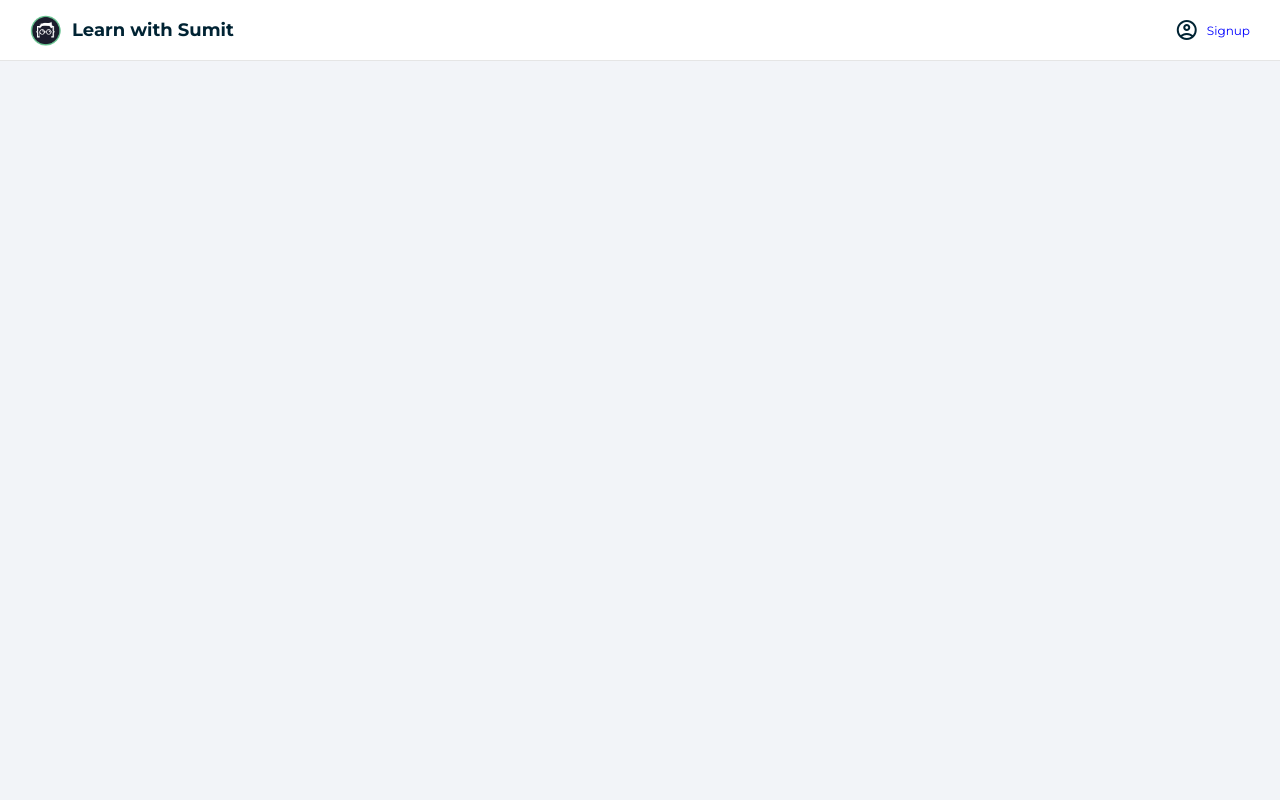
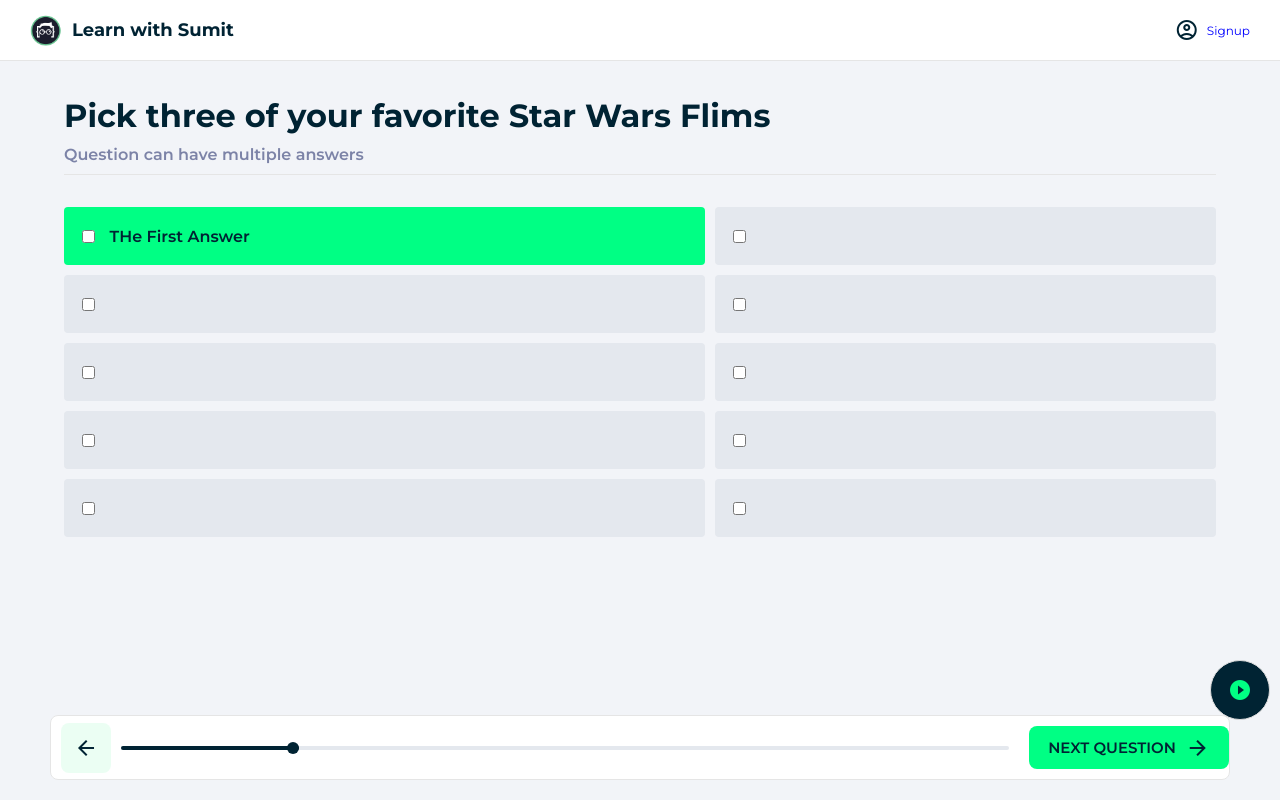
Before and after one commit to faiyaz032/react-quiz-app, a React (Vite) app: page / in a window 1280 px wide. Built offline with nearby package versions, Linux system fonts and the light colour scheme.

Commit message:
Added isCorrect on Answer component

```diff
--- a/src/components/Answers/Answer/Answer.jsx
+++ b/src/components/Answers/Answer/Answer.jsx
@@ -1,10 +1,11 @@
 import React from 'react';
 import classes from './Answer.module.css';
 
-export default function Answer() {
+export default function Answer({ id, answerText, isCorrect }) {
   return (
-    <label className={classes.answer} htmlFor="option1">
-      <input type="checkbox" id="option1" />A New Hope 1
+    <label className={`${classes.answer} ${isCorrect ? classes.correct : ''} `} htmlFor={id}>
+      <input type="checkbox" id={id} />
+      {answerText}
     </label>
   );
 }
--- a/src/components/Answers/Answers.jsx
+++ b/src/components/Answers/Answers.jsx
@@ -5,7 +5,7 @@ import classes from './Answers.module.css';
 function Answers() {
   return (
     <div className={classes.answers}>
-      <Answer />
+      <Answer id={'option1'} answerText="THe First Answer" isCorrect={true} />
       <Answer />
       <Answer />
       <Answer />
--- a/src/components/App.jsx
+++ b/src/components/App.jsx
@@ -1,4 +1,5 @@
 import React from 'react';
+import Quiz from '../pages/Quiz/Quiz';
 import '../styles/App.css';
 import Layout from './Layout/Layout';
 
@@ -6,7 +7,7 @@ export default function App() {
   return (
     <Layout>
       {/* <Home /> */}
-      {/* <Quiz /> */}
+      <Quiz />
       {/* <Result /> */}
       {/* <Signup /> */}
       {/* <Login /> */}
```
